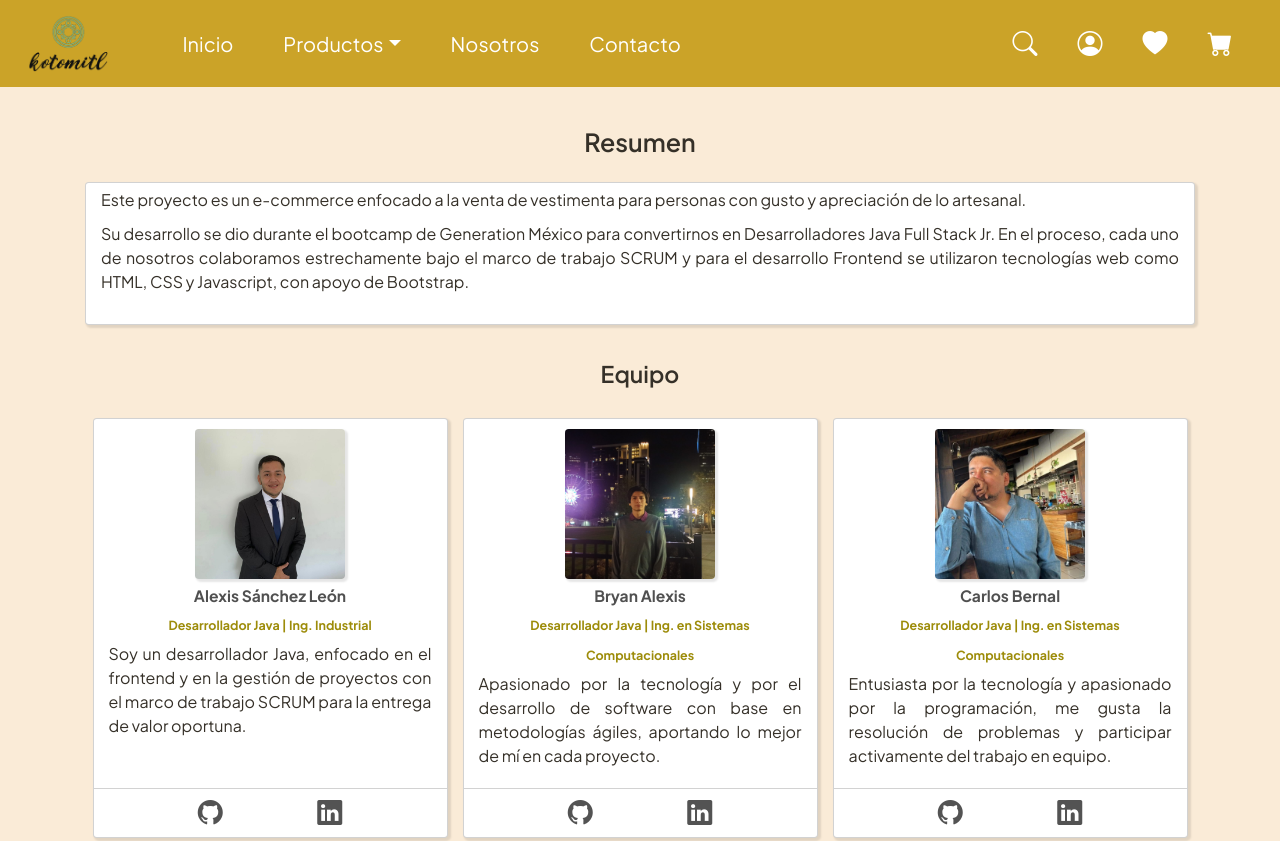
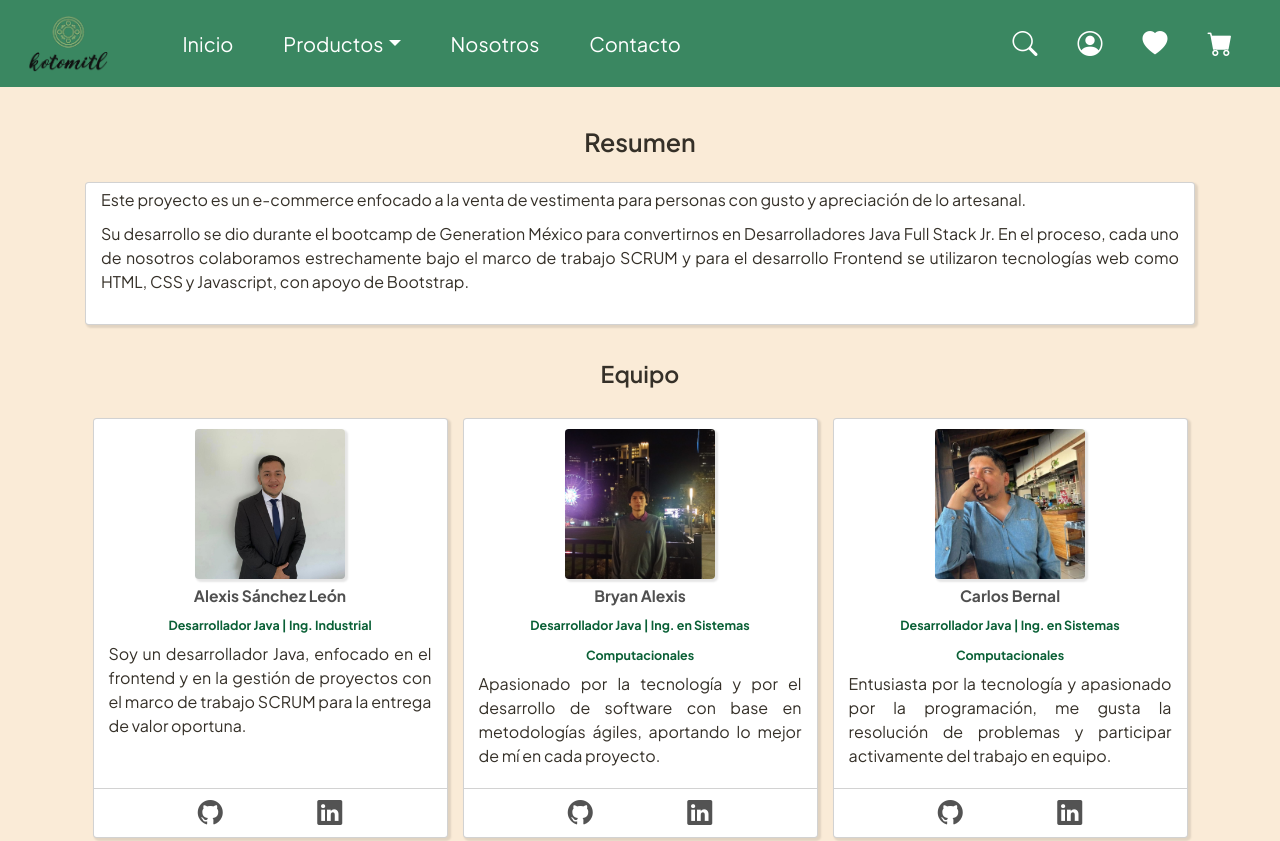
Before and after one commit to RobertoMonzon/kotomitl, a plain HTML site: page nosotros.html in a window 1280 px wide. Shown: the top 841 px of the page. Drawn offline with nearby package versions, Linux system fonts and the light colour scheme.

Commit message:
se agrega img en title

```diff
--- a/css/main.css
+++ b/css/main.css
@@ -52,7 +52,7 @@ p{
 }
 
 .custom-navbar {
-    background-color: #CBA328;
+    background-color: #3a8761;
 }
 
 .nav-link {
@@ -88,7 +88,7 @@ footer {
     right: 0;
     left: 0;
     bottom: 0;
-    background-color: #5C5346;
+    background-color: #1c412f;
 }
 
 
@@ -149,7 +149,7 @@ footer ul li a {
 
 .subtitle__card {
     text-align: center;
-    color: rgb(157, 140, 10);
+    color: rgb(10, 96, 54);
     font-size: 2rem;
     font-weight: bold;
     margin-bottom: 0.5rem;
--- a/nosotros.html
+++ b/nosotros.html
@@ -17,6 +17,8 @@
         rel="stylesheet">
     <!-- css interno -->
     <link rel="stylesheet" href="./css/main.css">
+    <!-- Logo -->
+    <link rel="shortcut icon" href="./src/img/logos/kotomitl3.png" type="image/x-icon">
 </head>
 
 <body>
```
Also changed, not shown: carrito.html (+2 -0 lines), contacto.html (+10 -11 lines), favoritos.html (+2 -0 lines), index.html (+2 -0 lines), perfil.html (+2 -0 lines), productos.html (+2 -0 lines), registroUsuario.html (+2 -0 lines), src/img/logos/kotomitl3.png (added), src/img/logos/kotomitl4.png (added).
